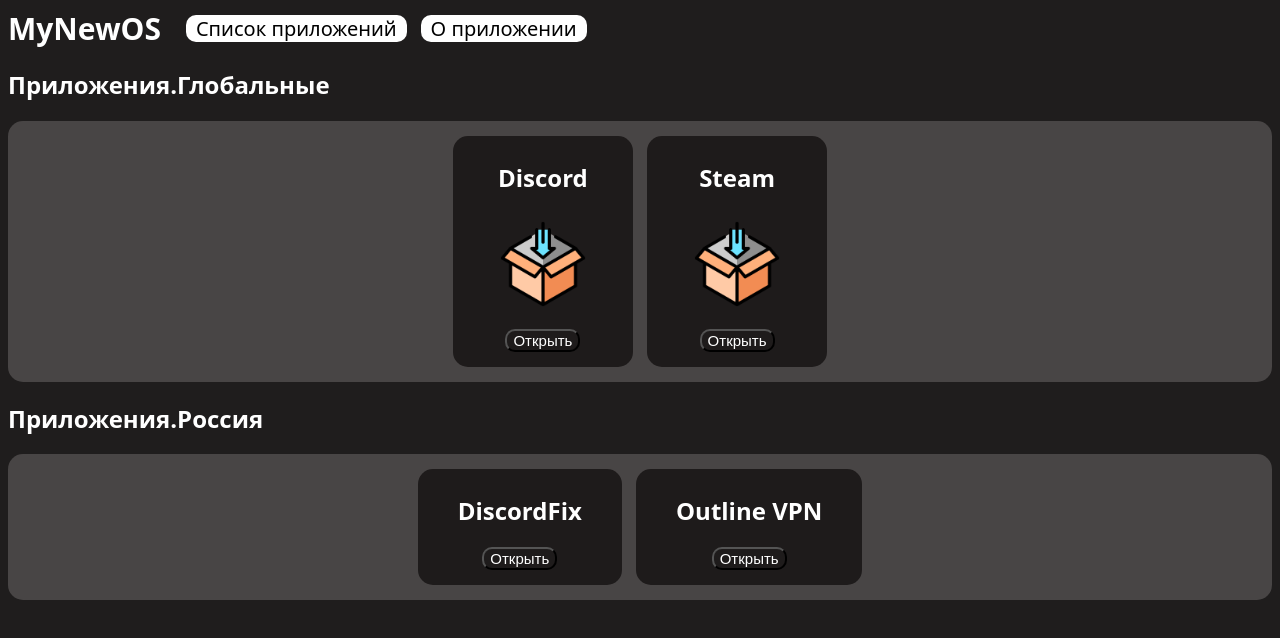
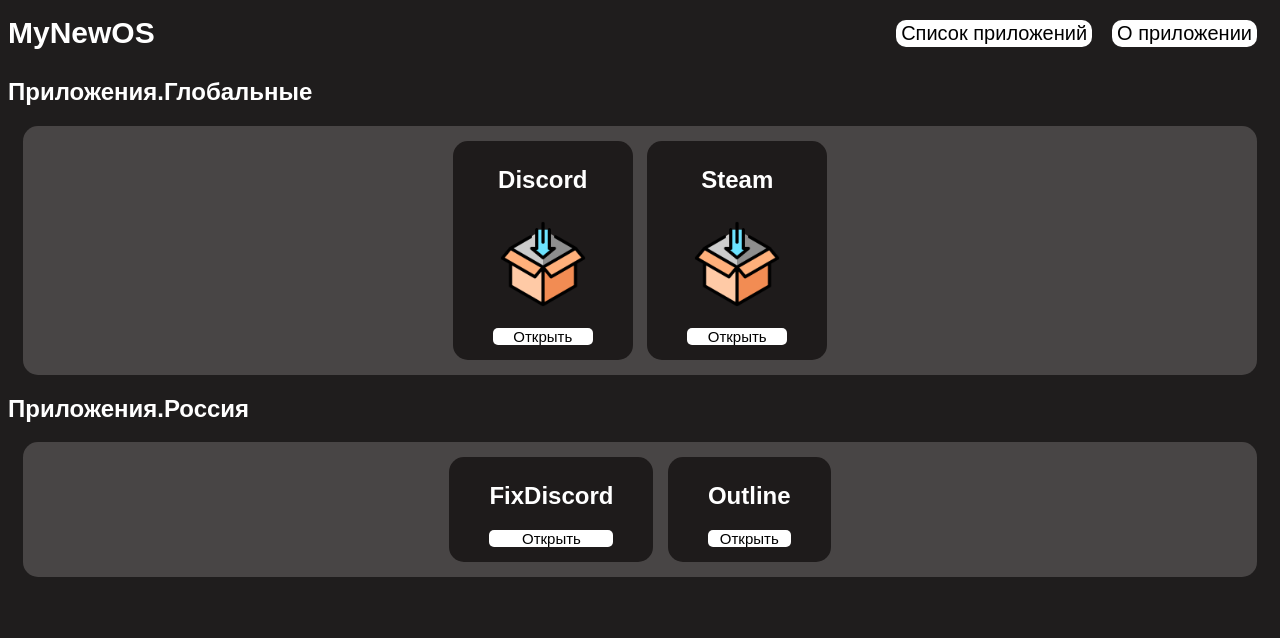
Before and after one commit to refy1k/MyNewOs, a website: page src/index.html in a window 1280 px wide. Drawn offline with Linux system fonts and the light colour scheme.

Commit message:
Update index.html and styles.css for improved layout and styling; change button elements to links and adjust header styles. Modify tauri.conf.json to set minimum window dimensions.

```diff
--- a/src-tauri/tauri.conf.json
+++ b/src-tauri/tauri.conf.json
@@ -13,7 +13,9 @@
         "title": "MyNewOS",
         "width": 1200,
         "height": 700,
-        "center": true
+        "center": true,
+        "minWidth": 1000,
+        "minHeight": 600
       }
     ],
     "security": {
--- a/src/index.html
+++ b/src/index.html
@@ -4,7 +4,7 @@
   <meta charset="UTF-8">
   <meta name="viewport" content="width=device-width, initial-scale=1.0">
   <link rel="stylesheet" href="styles.css">
-  <title>main</title>
+  <title>Главная страница</title>
 </head>
 <body>
   <header>
@@ -25,12 +25,12 @@
           <div class="appbootstrap">
             <h2>Discord</h2>
             <img src="assets/packet.png" alt="Discord" height="100px">
-            <button class="buttonbootstrap">Открыть</button>
+            <a class="buttonbootstrap" href="#" target="_blank">Открыть</a>
           </div>
           <div class="appbootstrap">
             <h2>Steam</h2>
             <img src="assets/packet.png" alt="Steam" height="100px">
-            <button class="buttonbootstrap">Открыть</button>
+            <a class="buttonbootstrap" href="#" target="_blank">Открыть</a>
           </div>
         </div>
       </section>
@@ -38,12 +38,12 @@
         <h2>Приложения.Россия</h2>
         <div class="mainbootstrap">
           <div class="appbootstrap">
-            <h2>DiscordFix</h2>
-            <button class="buttonbootstrap">Открыть</button>
+            <h2>FixDiscord</h2>
+            <a class="buttonbootstrap" href="#" target="_blank">Открыть</a>
           </div>
           <div class="appbootstrap">
-            <h2>Outline VPN</h2>
-            <button class="buttonbootstrap">Открыть</button>
+            <h2>Outline</h2>
+            <a class="buttonbootstrap" href="#" target="_blank">Открыть</a>
           </div>
         </div>
       </section>
--- a/src/styles.css
+++ b/src/styles.css
@@ -3,38 +3,42 @@
     font-size: 15px;
     display: inline;
     display: flex;
-    height: 40px;
+    height: 50px;
     align-items: center;
 }
 
 .HeaderBlock {
     color: white;
-    padding: 20px;
+    padding: 10px;
+    margin-left: auto;
+    display: flex;
+    gap: 10px;
 }
 
 .HeaderText {
     color: rgb(0, 0, 0);
     font-size: 20px;
-    padding: 0 10px;
+    padding: 2px 5px;
     margin: 0 5px;
     text-decoration: none;
-    background-color: rgb(255, 255, 255);
+    background-color: white;
     border-radius: 10px;
 }
 
 body {
     background-color: rgb(31, 29, 29);
     color: white;
-    font-family: system-ui, -apple-system, BlinkMacSystemFont, 'Segoe UI', Roboto, Oxygen, Ubuntu, Cantarell, 'Open Sans', 'Helvetica Neue', sans-serif;
+    font-family: 'Montserrat', sans-serif;
 }
 
 .buttonbootstrap {
-    color: white;
-    background-color: rgb(30, 27, 27);
-    border-radius: 10px;
+    color: rgb(0, 0, 0);
+    background-color: rgb(255, 255, 255);
+    border-radius: 5px;
     font-size: 15px;
     display: block;
     margin: 10px auto;
+    text-decoration: none;
 }
 
 .mainbootstrap {
@@ -42,7 +46,7 @@
     display: block;
     background-color: rgb(72, 69, 69);
     border-radius: 15px;
-    margin: 0 auto;
+    margin: 15px ;
     text-align: center;
 }
 
```
